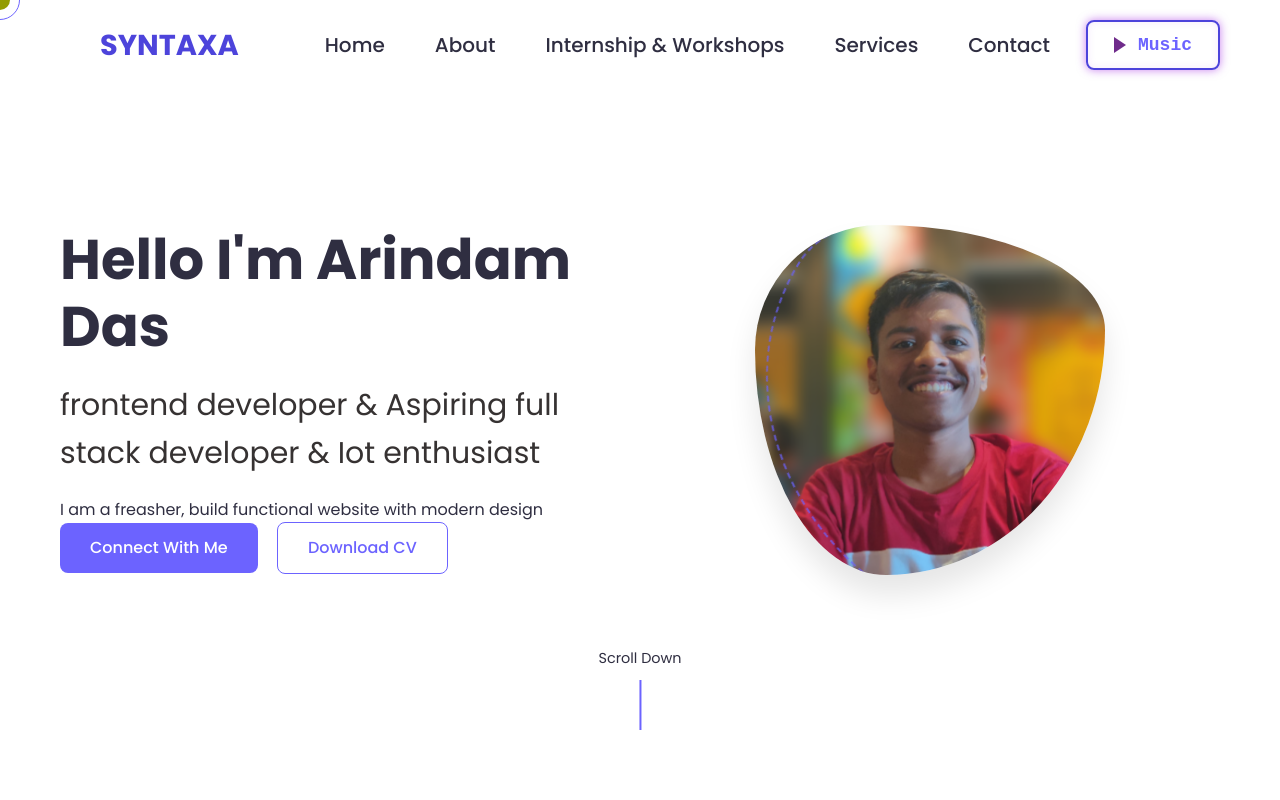
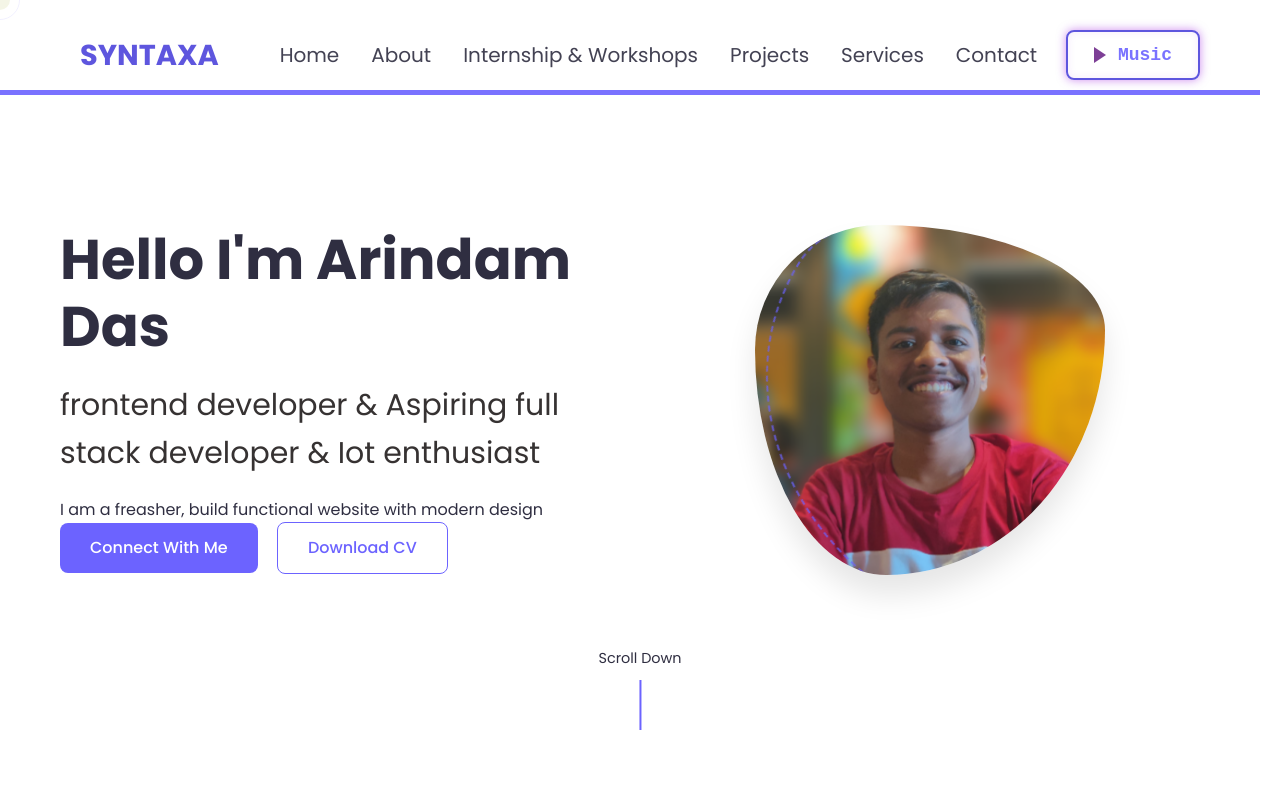
Before and after one commit to 18oreo/portfolio, a plain HTML site: page index.html in a window 1280 px wide. Shown: the top 800 px of the page. Drawn offline with Linux system fonts and the light colour scheme.

Commit message:
fix the navbar

```diff
--- a/index.html
+++ b/index.html
@@ -23,7 +23,9 @@
     <div class="cursor"></div>
     <div class="cursor-follow"></div>
 
+
 <header class="header">
+<div class="nav-container">
     <div class="container">
     <div class="logo">
         <a href="#">SYNTAXA</a>
@@ -34,9 +36,11 @@
             <li><a href="#home" class="nav-link">Home</a></li>
             <li><a href="#about" class="nav-link">About</a></li>
             <li><a href="#internship" class="nav-link">Internship & Workshops</a></li>
+            <li><a href="#" class="nav-link">Projects</a></li>
             <li><a href="#" class="nav-link">Services</a></li>
             <li><a href="#" class="nav-link">Contact</a></li>
         </ul>
+
     </nav>
 
      <button class="music-btn" id="musicBtn" type="button" aria-label="Play music" aria-pressed="false">
@@ -52,7 +56,9 @@
         <i class="fa-solid fa-bars"></i>
     </div>
     </div>
+</div>
 </header>
+
 
 <section class="hero" id="home">
         <div class="container">
@@ -325,7 +331,7 @@
 <section class="portfolio section" id="portfolio">
     <div class="container">
         <div class="section-header">
-            <h2 class="section-title">My <span>Portfolio</span></h2>
+            <h2 class="section-title">My <span>Projects</span></h2>
             <p class="section-subtitle">Recent Projects</p>
         </div>
         <div class="portfolio-filter">
--- a/style1.css
+++ b/style1.css
@@ -250,17 +250,33 @@ img {
     padding-left: 40px;
 }
 
+.nav-container {
+    display: flex;
+    justify-content: center;
+    align-items: center;
+    top: 0;
+    left: 0;
+    width: 100%;
+    z-index: 999;
+    margin: -20px;
+    padding: 30px 0 10px;
+    border-bottom: 5px solid #6c63ff;
+    overflow: hidden;
+    transition: all 0.3s ease;
+    background-color: #ffffff;
+    opacity: 0.9;
+}
 .navbar ul {
     display: flex;
 }
 
 .navbar ul li {
-    margin-left: 50px;
+    margin-left: 32px;
 }
 
 .navbar ul li a {
     font-size: 20px;
-    font-weight: 500;
+    font-weight: 400;
     position: relative;
     transition: all 0.3s ease;
 }
```
